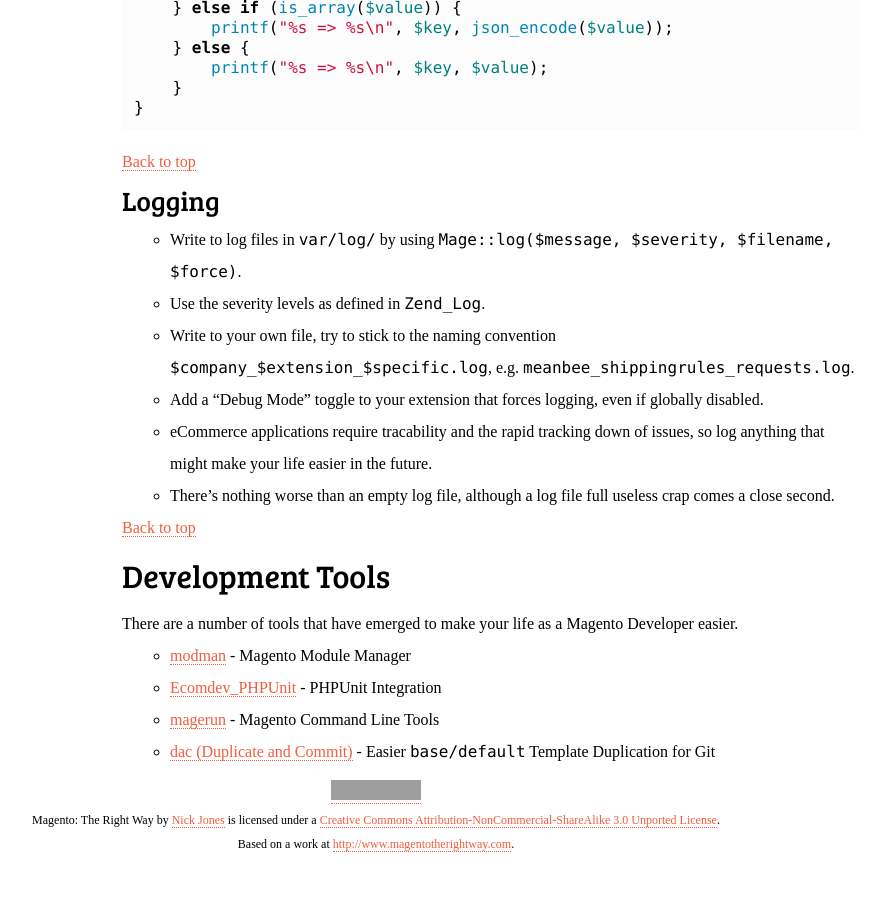
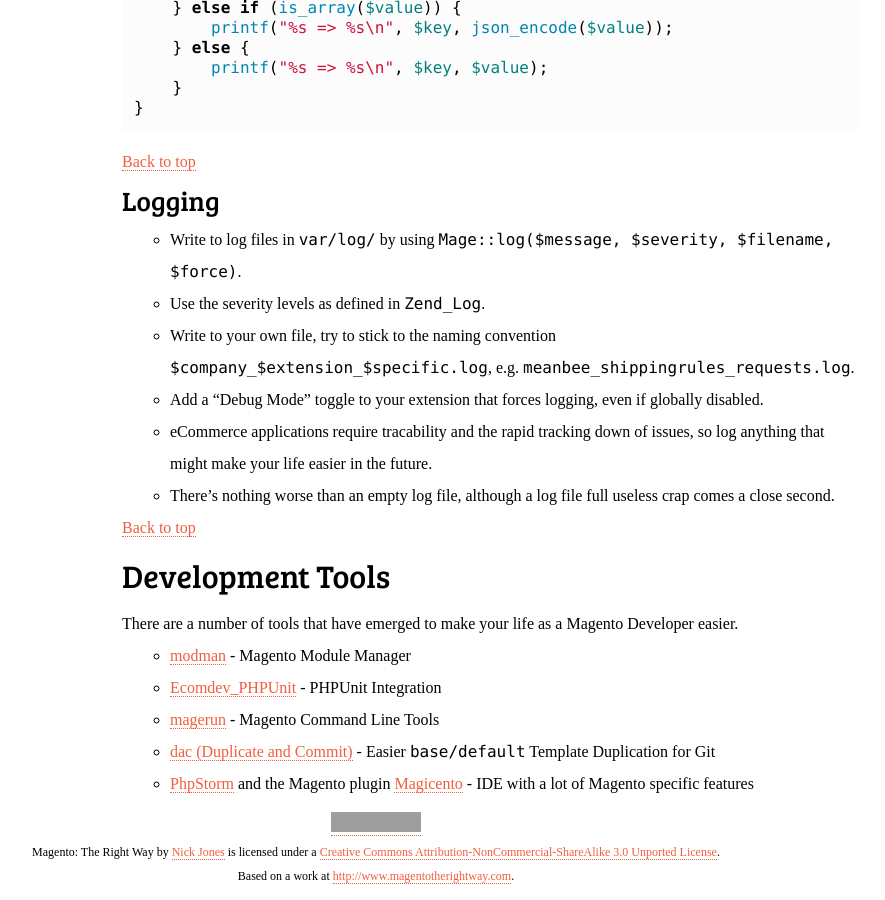
Before and after one commit to punkstar/magentotherightway.com, a Jekyll site: the page built from index.html, in a window 1280 px wide and 900 px high, scrolled down 1845 px. Shown: the whole window, without its empty margins (264-1149 px from the left). Built offline with Jekyll 4.4.1, drawn with Linux system fonts in a browser that asks for light colours; some web fonts are replaced; Markdown is read by kramdown in place of the engine named in the settings; before the commit the page ends 2713 px from its top, so only the background shows below that; grey boxes are pictures that could not be loaded.

Commit message:
Added PhpStorm and Magicento to list of Development Tools

```diff
--- a/_posts/05-01-01-DevelopmentTools.md
+++ b/_posts/05-01-01-DevelopmentTools.md
@@ -9,3 +9,4 @@
 * [Ecomdev_PHPUnit](https://github.com/IvanChepurnyi/EcomDev_PHPUnit) - PHPUnit Integration
 * [magerun](https://github.com/netz98/n98-magerun) - Magento Command Line Tools
 * [dac (Duplicate and Commit)](https://github.com/shawesome/dac) - Easier `base/default` Template Duplication for Git
+* [PhpStorm](http://www.jetbrains.com/phpstorm/) and the Magento plugin [Magicento](http://magicento.com/) - IDE with a lot of Magento specific features
```
